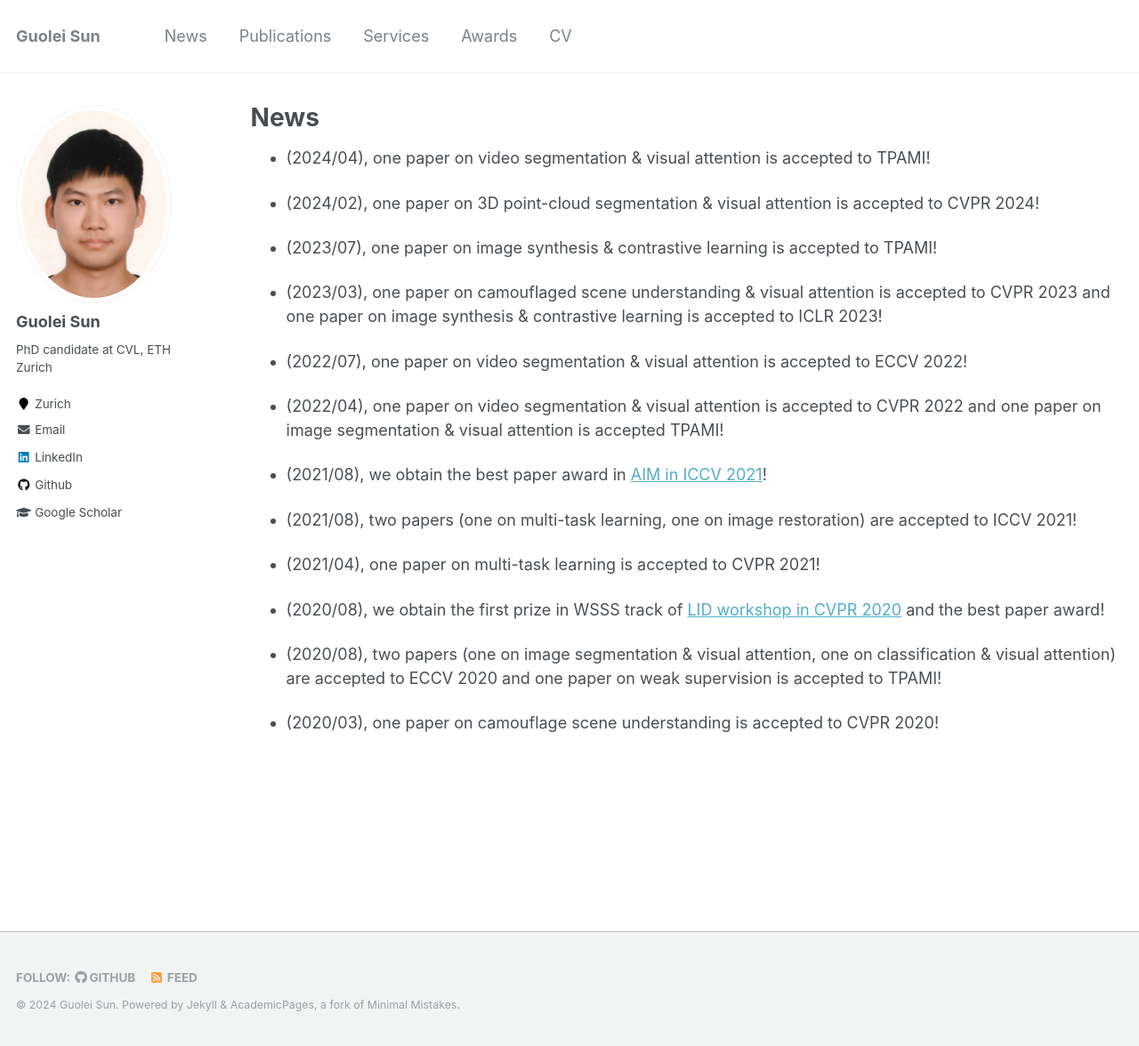
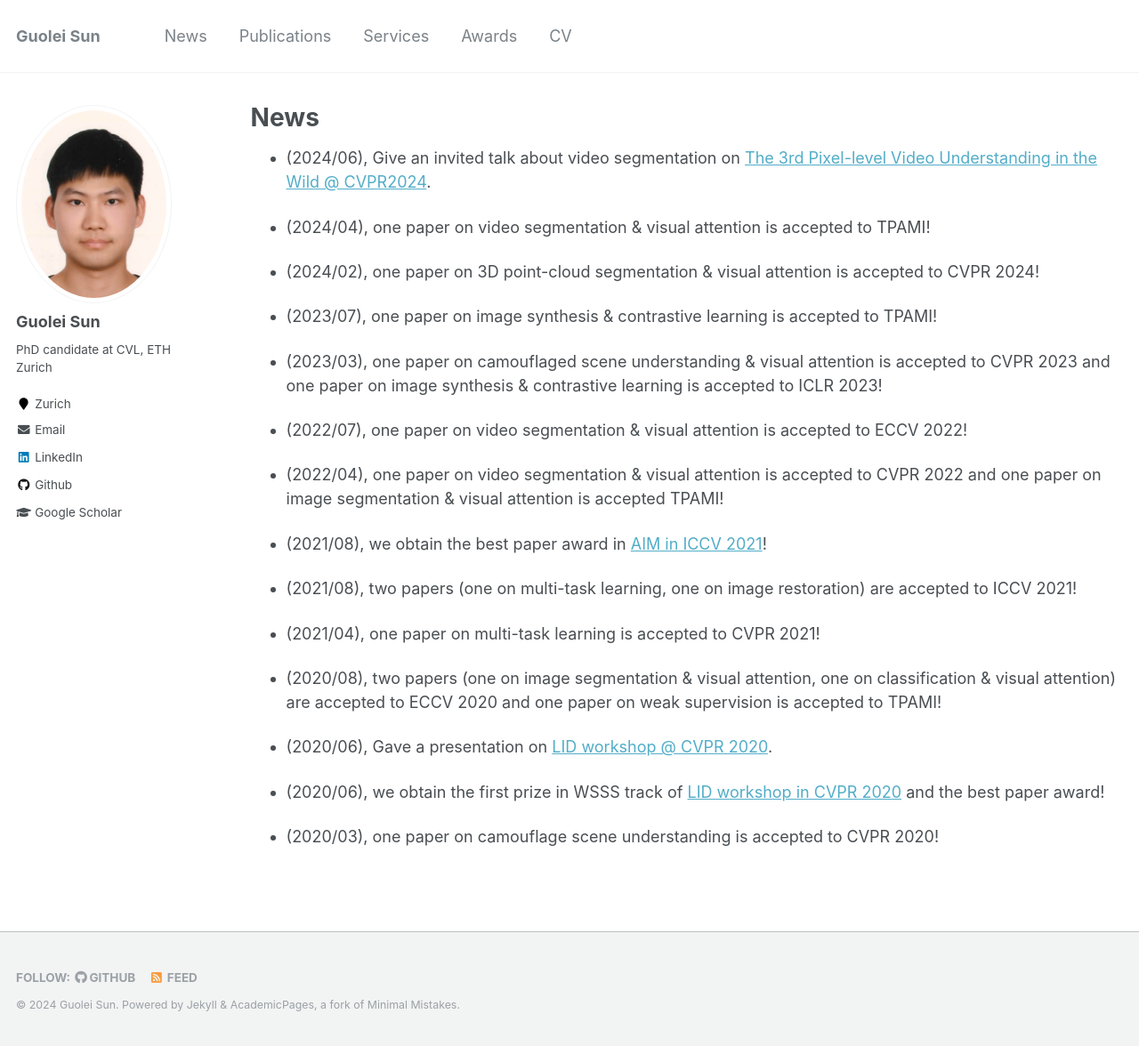
Before and after one commit to GuoleiSun/GuoleiSun.github.io, a Jekyll site: the page built from _pages/markdown.md, in a window 1280 px wide and 1176 px high. Shown: the whole window at 89% size. Built offline with Jekyll 4.4.1, drawn with Linux system fonts in a browser that asks for light colours.

Commit message:
Update markdown.md

```diff
--- a/_pages/markdown.md
+++ b/_pages/markdown.md
@@ -7,6 +7,8 @@ redirect_from:
   - /md/
   - /markdown.html
 ---
+
+* (2024/06), Give an invited talk about video segmentation on <a href="https://www.vspwdataset.com/Workshop2024">The 3rd Pixel-level Video Understanding in the Wild @ CVPR2024</a>.
 
 * (2024/04), one paper on video segmentation & visual attention is accepted to TPAMI!
 
@@ -26,8 +28,10 @@ redirect_from:
 
 * (2021/04), one paper on multi-task learning is accepted to CVPR 2021!
 
-* (2020/08), we obtain the first prize in WSSS track of <a href="https://lidchallenge.github.io/index.html#schedule">LID workshop in CVPR 2020</a> and the best paper award!
-
 * (2020/08), two papers (one on image segmentation & visual attention, one on classification & visual attention) are accepted to ECCV 2020 and one paper on weak supervision is accepted to TPAMI!
 
+* (2020/06), Gave a presentation on <a href="https://lidchallenge.github.io/index.html#schedule">LID workshop @ CVPR 2020</a>.
+
+* (2020/06), we obtain the first prize in WSSS track of <a href="https://lidchallenge.github.io/index.html#schedule">LID workshop in CVPR 2020</a> and the best paper award!
+
 * (2020/03), one paper on camouflage scene understanding is accepted to CVPR 2020!
```
